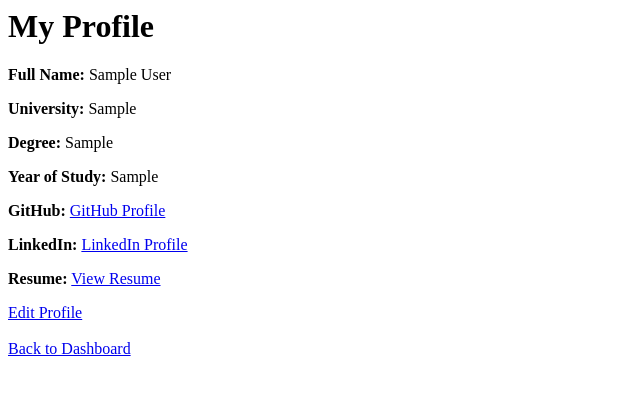
After one commit to Manojmani123/ai-career-development-platform-for-cse-students, a Django app: page /view-profile/ in a window 1280 px wide. The commit adds this page. Shown: the top 395 px of the page, without its empty margins (0-640 px from the left). Run offline with Django 5.2, Linux system fonts and the light colour scheme; a user stored in the database is signed in; tables that the repository leaves empty hold one stand-in row (values such as "Sample post").

Commit message:
Add user profile and resume upload

```diff
--- a/career_app/models.py
+++ b/career_app/models.py
@@ -112,3 +112,45 @@ class LearningResource(models.Model):
 
     def __str__(self):
         return self.title
+
+class UserProfile(models.Model):
+    user = models.OneToOneField(User, on_delete=models.CASCADE)
+
+    full_name = models.CharField(max_length=200)
+
+    university = models.CharField(
+        max_length=200,
+        blank=True,
+        null=True
+    )
+
+    degree = models.CharField(
+        max_length=200,
+        blank=True,
+        null=True
+    )
+
+    year_of_study = models.CharField(
+        max_length=50,
+        blank=True,
+        null=True
+    )
+
+    github_link = models.URLField(
+        blank=True,
+        null=True
+    )
+
+    linkedin_link = models.URLField(
+        blank=True,
+        null=True
+    )
+
+    resume = models.FileField(
+        upload_to='resumes/',
+        blank=True,
+        null=True
+    )
+
+    def __str__(self):
+        return self.user.username
--- a/career_app/templates/career_app/user_dashboard.html
+++ b/career_app/templates/career_app/user_dashboard.html
@@ -4,6 +4,7 @@
 
 <ul>
     <li><a href="{% url 'career_match' %}">Career Matching</a></li>
+    <li><a href="{% url 'view_profile' %}">My Profile</a></li>
 </ul>
 
 <a href="{% url 'logout' %}">Logout</a>
--- /dev/null
+++ b/career_app/templates/career_app/view_profile.html
@@ -0,0 +1,43 @@
+<h1>My Profile</h1>
+
+{% if profile %}
+    <p><strong>Full Name:</strong> {{ profile.full_name }}</p>
+    <p><strong>University:</strong> {{ profile.university }}</p>
+    <p><strong>Degree:</strong> {{ profile.degree }}</p>
+    <p><strong>Year of Study:</strong> {{ profile.year_of_study }}</p>
+
+    <p>
+        <strong>GitHub:</strong>
+        {% if profile.github_link %}
+            <a href="{{ profile.github_link }}" target="_blank">GitHub Profile</a>
+        {% else %}
+            Not added
+        {% endif %}
+    </p>
+
+    <p>
+        <strong>LinkedIn:</strong>
+        {% if profile.linkedin_link %}
+            <a href="{{ profile.linkedin_link }}" target="_blank">LinkedIn Profile</a>
+        {% else %}
+            Not added
+        {% endif %}
+    </p>
+
+    <p>
+        <strong>Resume:</strong>
+        {% if profile.resume %}
+            <a href="{{ profile.resume.url }}" target="_blank">View Resume</a>
+        {% else %}
+            No resume uploaded
+        {% endif %}
+    </p>
+
+    <a href="{% url 'edit_profile' %}">Edit Profile</a>
+{% else %}
+    <p>No profile created yet.</p>
+    <a href="{% url 'create_profile' %}">Create Profile</a>
+{% endif %}
+
+<br><br>
+<a href="{% url 'user_dashboard' %}">Back to Dashboard</a>
--- a/career_app/urls.py
+++ b/career_app/urls.py
@@ -71,4 +71,7 @@ path(
     views.learning_roadmap,
     name='learning_roadmap'
 ),
+path('create-profile/', views.create_profile, name='create_profile'),
+path('view-profile/', views.view_profile, name='view_profile'),
+path('edit-profile/', views.edit_profile, name='edit_profile'),
 ]
--- a/career_app/views.py
+++ b/career_app/views.py
@@ -14,6 +14,8 @@ from .models import CareerMatchResult
 from .models import LearningResource
 from .forms import LearningResourceForm
 from .models import LearningResource
+from .forms import UserProfileForm
+from .models import UserProfile
 
 
 from django.conf import settings
@@ -353,3 +355,40 @@ def learning_roadmap(request, result_id):
             'roadmap_steps': roadmap_steps
         }
     )
+@login_required
+def create_profile(request):
+    if UserProfile.objects.filter(user=request.user).exists():
+        return redirect('view_profile')
+
+    form = UserProfileForm(request.POST or None, request.FILES or None)
+
+    if form.is_valid():
+        profile = form.save(commit=False)
+        profile.user = request.user
+        profile.save()
+        return redirect('view_profile')
+
+    return render(request, 'career_app/create_profile.html', {'form': form})
+
+
+@login_required
+def view_profile(request):
+    profile = UserProfile.objects.filter(user=request.user).first()
+    return render(request, 'career_app/view_profile.html', {'profile': profile})
+
+
+@login_required
+def edit_profile(request):
+    profile = UserProfile.objects.get(user=request.user)
+
+    form = UserProfileForm(
+        request.POST or None,
+        request.FILES or None,
+        instance=profile
+    )
+
+    if form.is_valid():
+        form.save()
+        return redirect('view_profile')
+
+    return render(request, 'career_app/edit_profile.html', {'form': form})
--- a/careerready_ai/settings.py
+++ b/careerready_ai/settings.py
@@ -139,3 +139,5 @@ EMAIL_HOST_USER = os.getenv('EMAIL_HOST_USER')
 EMAIL_HOST_PASSWORD = os.getenv('EMAIL_HOST_PASSWORD')
 
 DEFAULT_FROM_EMAIL = EMAIL_HOST_USER
+MEDIA_URL = '/media/'
+MEDIA_ROOT = BASE_DIR / 'media'
--- a/careerready_ai/urls.py
+++ b/careerready_ai/urls.py
@@ -1,7 +1,15 @@
 from django.contrib import admin
 from django.urls import path, include
+from django.conf import settings
+from django.conf.urls.static import static
 
 urlpatterns = [
     path('admin/', admin.site.urls),
     path('', include('career_app.urls')),
+
 ]
+if settings.DEBUG:
+    urlpatterns += static(
+        settings.MEDIA_URL,
+        document_root=settings.MEDIA_ROOT
+    )
```
Also changed, not shown: career_app/forms.py (+14 -0 lines), career_app/templates/career_app/create_profile.html (added, +9 -0 lines), career_app/templates/career_app/edit_profile.html (added, +9 -0 lines), career_app/migrations/0006_userprofile.py (added).
